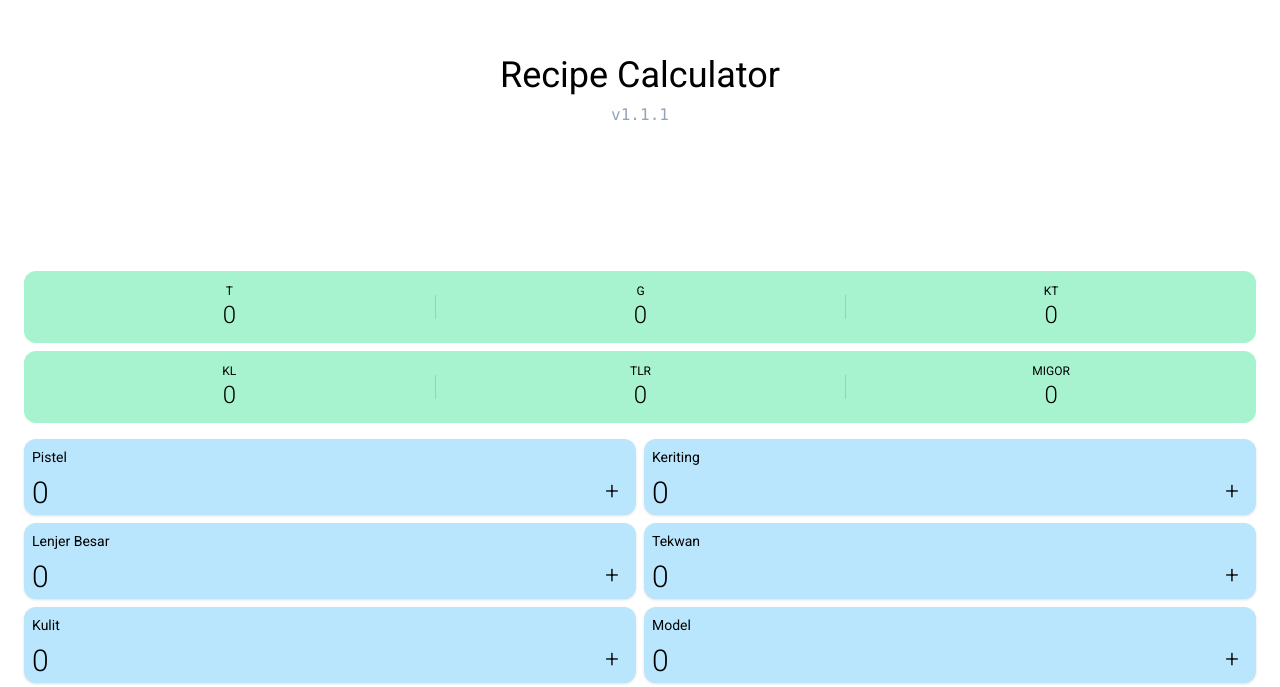
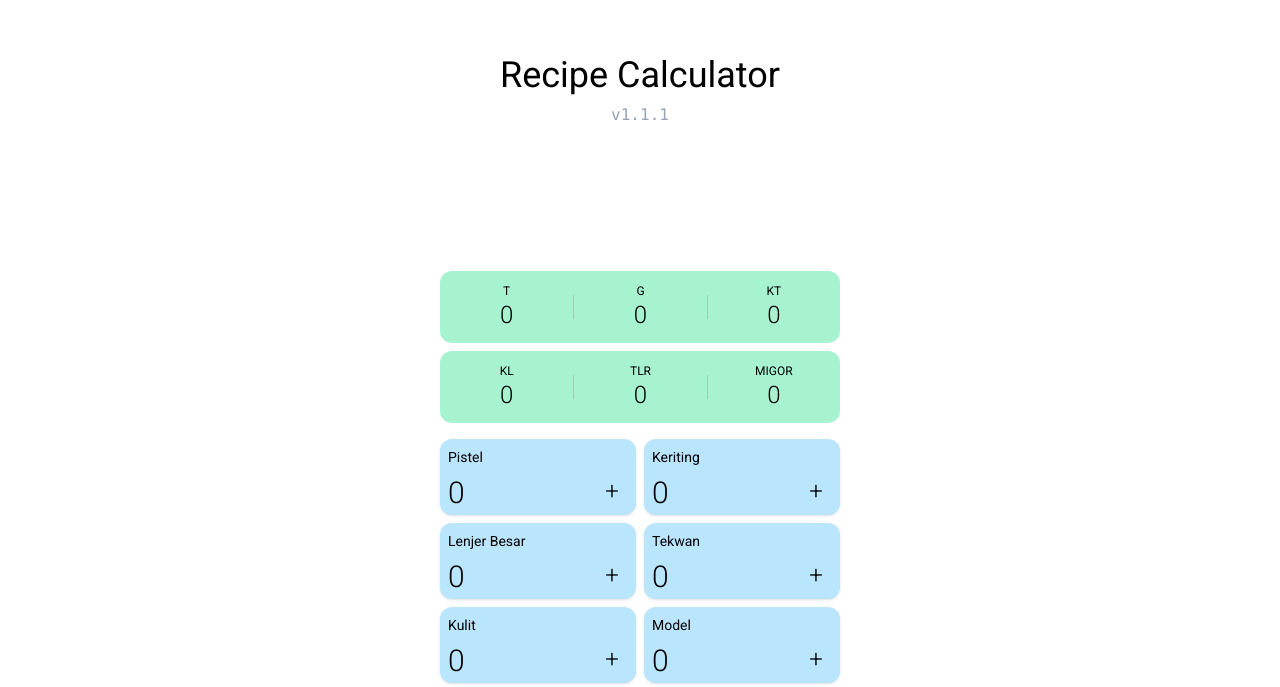
Before and after one commit to hansenhalim/recipe, a Vue app: page / in a window 1280 px wide. Shown: the part 113-800 px from the top of the page. Built offline with nearby package versions, Linux system fonts and the light colour scheme.

Commit message:
Lock to mobile size even on desktop

```diff
--- a/src/App.vue
+++ b/src/App.vue
@@ -1,10 +1,10 @@
 <template>
-  <div class="p-6">
+  <div class="flex justify-center">
+    <div class="max-w-md flex-1 p-6">
       <div class="py-36 text-center">
         <div class="text-4xl" @click="resetProduct()">Recipe Calculator</div>
         <div class="mt-2 font-mono text-slate-400 dark:text-neutral-500">v1.1.1</div>
       </div>
-
       <div class="grid grid-cols-1 gap-6 divide-y dark:divide-neutral-800">
         <div>
           <div class="rounded-xl bg-emerald-200 py-6 dark:bg-emerald-800">
@@ -14,7 +14,6 @@
               <RecipeViewer name="KT" :value="RECIPE_2" />
             </div>
           </div>
-
           <div class="mt-2 rounded-xl bg-emerald-200 py-6 dark:bg-emerald-800">
             <div class="grid h-6 grid-cols-3 divide-x divide-emerald-300 dark:divide-emerald-700">
               <RecipeViewer name="KL" :value="RECIPE_3" />
@@ -22,7 +21,6 @@
               <RecipeViewer name="MIGOR" :value="RECIPE_5" />
             </div>
           </div>
-
           <div class="mt-4 grid grid-cols-2 gap-2">
             <ProductCounter
               name="Pistel"
@@ -86,7 +84,6 @@
             />
           </div>
         </div>
-
         <div class="flex items-center justify-between pt-6">
           <div class="text-slate-600 dark:text-neutral-400">Choose Theme</div>
           <div
@@ -114,12 +111,15 @@
                 stroke-linejoin="round"
               ></path>
             </svg>
-
-          <select v-model="theme" class="absolute inset-0 h-full w-full appearance-none opacity-0">
+            <select
+              v-model="theme"
+              class="absolute inset-0 h-full w-full appearance-none opacity-0"
+            >
               <option value="light">Light</option>
               <option value="dark">Dark</option>
               <option value="auto">System</option>
             </select>
+          </div>
         </div>
       </div>
     </div>
```
Lines whose indentation alone changed are shown as unchanged.
